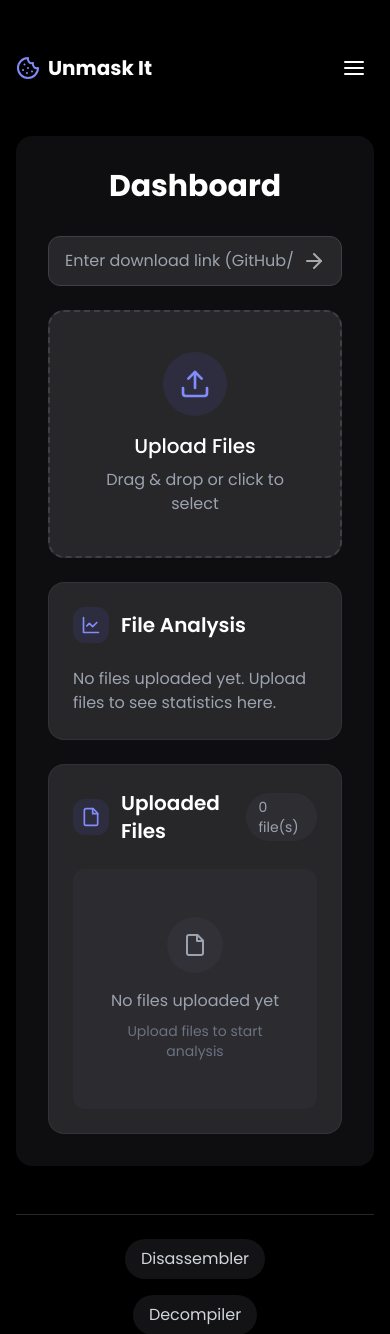
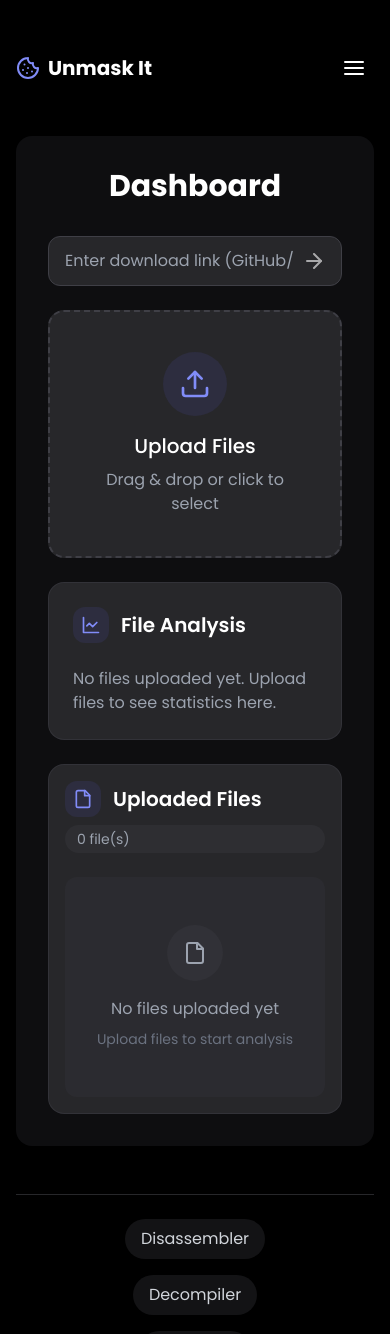
Before and after one commit to nffdev/unmask-it, a React (Vite) app in the folder Front/: page / in a window 390 px wide. Shown: the top 1334 px of the page. Built offline with nearby package versions, Linux system fonts and the light colour scheme.

Commit message:
feat(app): fixed responsive

```diff
--- a/Front/src/components/uploaded-files.jsx
+++ b/Front/src/components/uploaded-files.jsx
@@ -72,8 +72,8 @@ export const UploadedFiles = forwardRef(function UploadedFiles(props, ref) {
   }));
 
   return (
-    <div className="bg-zinc-800 rounded-2xl p-6 border border-zinc-700/50">
-      <div className="flex justify-between items-center mb-6">
+    <div className="bg-zinc-800 rounded-2xl p-4 sm:p-6 border border-zinc-700/50 w-full max-w-xl mx-auto">
+      <div className="flex flex-col sm:flex-row sm:justify-between sm:items-center gap-2 mb-6">
         <div className="flex items-center">
           <div className="p-2 bg-indigo-500/10 rounded-xl text-indigo-400 mr-3">
             <svg
@@ -103,10 +103,10 @@ export const UploadedFiles = forwardRef(function UploadedFiles(props, ref) {
               {paginatedFiles.map((file) => (
                 <DialogTrigger asChild key={file.id}>
                   <div
-                    className="flex items-center justify-between bg-zinc-700/30 p-4 rounded-xl hover:bg-zinc-700/40 transition-colors cursor-pointer"
+                    className="flex flex-col sm:flex-row sm:items-center justify-between bg-zinc-700/30 p-3 sm:p-4 rounded-xl hover:bg-zinc-700/40 transition-colors cursor-pointer gap-2 sm:gap-0"
                     onClick={() => { setSelectedFile(file); setDialogOpen(true); }}
                   >
-                    <div className="flex items-center">
+                    <div className="flex items-center min-w-0">
                       <div className="mr-3 p-2 bg-zinc-700 rounded-lg">
                         <svg
                           xmlns="http://www.w3.org/2000/svg"
```
